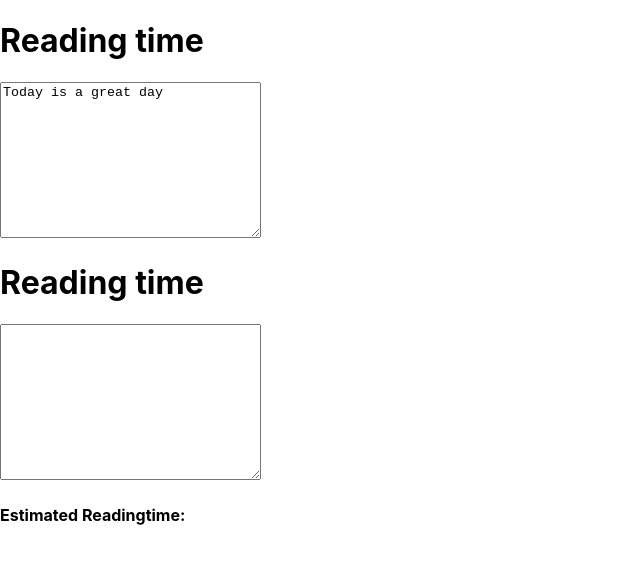
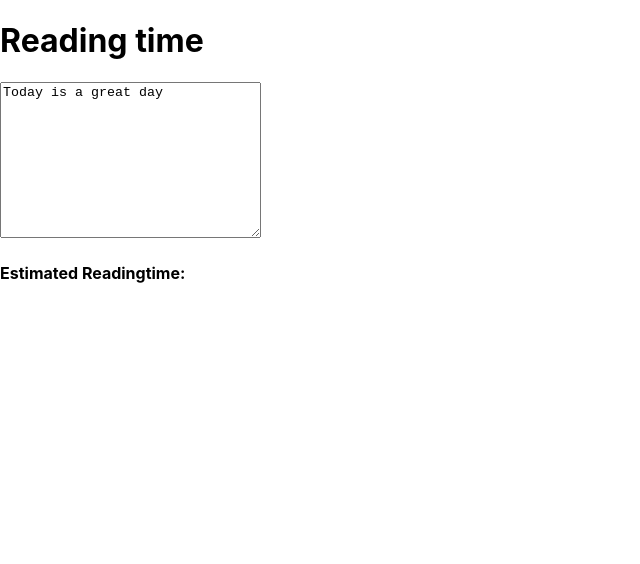
Before and after one commit to dedanmsafari/readingtimeApp, a React (Create React App) app: page / in a window 1280 px wide. Shown: the top 564 px of the page, without its empty margins (0-640 px from the left). Built offline with nearby package versions, Linux system fonts and the light colour scheme.

Commit message:
created the reading time component

```diff
--- a/src/components/readingtime.jsx
+++ b/src/components/readingtime.jsx
@@ -1,21 +1,30 @@
 import React, { Component } from "react";
 class ReadingTime extends Component {
-  state = {};
+//   static propTypes = {
+//       wordsPerMinute:React.propTypes.number
+//   }
+
+  static defaultProps = {
+      wordsPerMinute: 270
+  }
+
+  state = {
+    readTime: 0
+};
+
+componentDidUpdate(prevProps, prevState) {
+
+}
+
+countWords(text){
+    return text.split(/\s+/).length
+}
+
   render() {
     return (
-      <div className="container-fluid">
-        <h1>Reading time</h1>
-        <div className="row">
-          <div className="col-md-6">
-            <div className="form-group">
-              <textarea id="readingtextarea" cols="30" rows="10"></textarea>
-            </div>
-          </div>
-          <div className="col-md-6">
-            <div className="readtime">
-              <h4>Estimated Readingtime:</h4>
-            </div>
-          </div>
+        <div className="col-md-6">
+        <div className="readtime">
+          <h4>Estimated Readingtime:</h4>
         </div>
       </div>
     );
```
